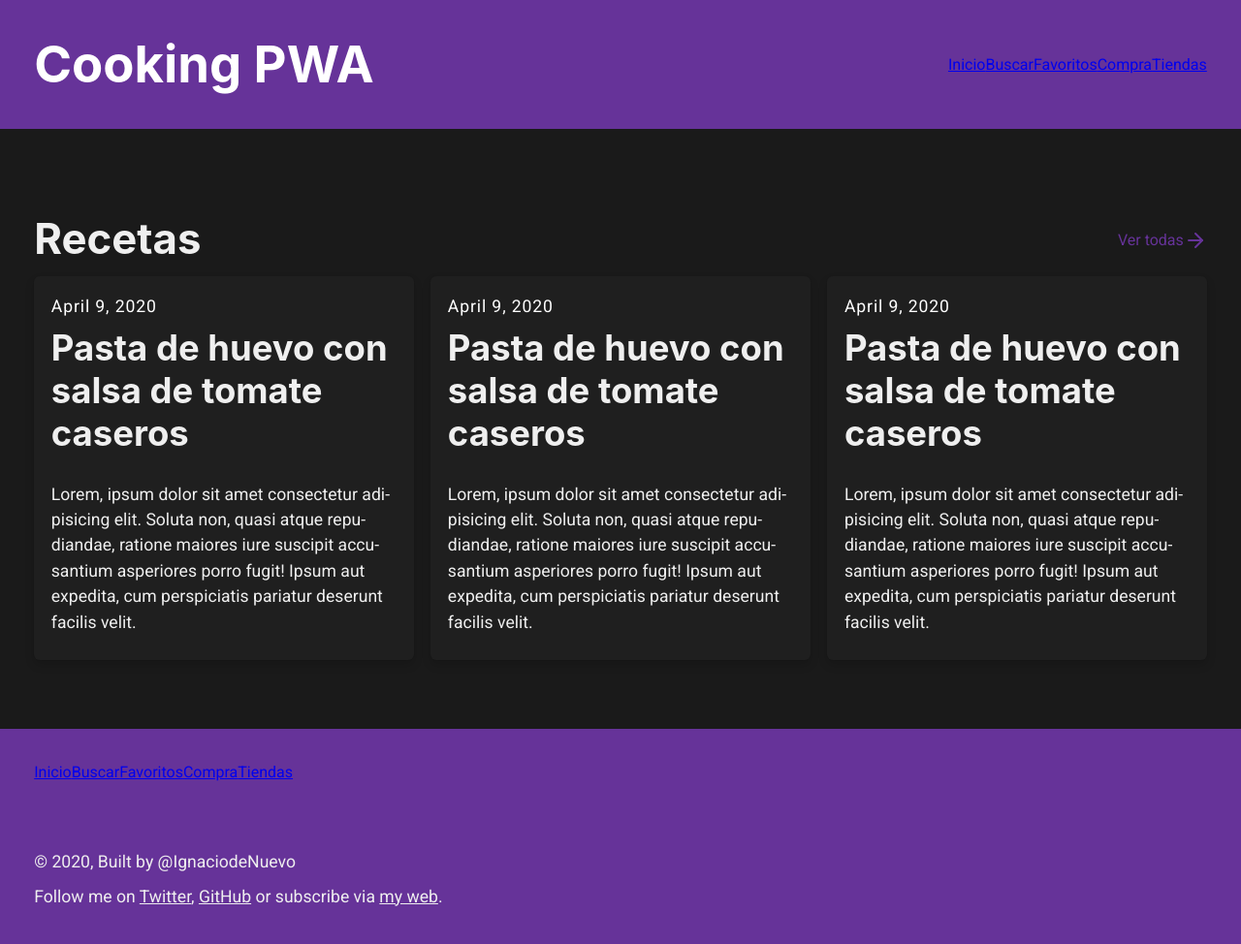
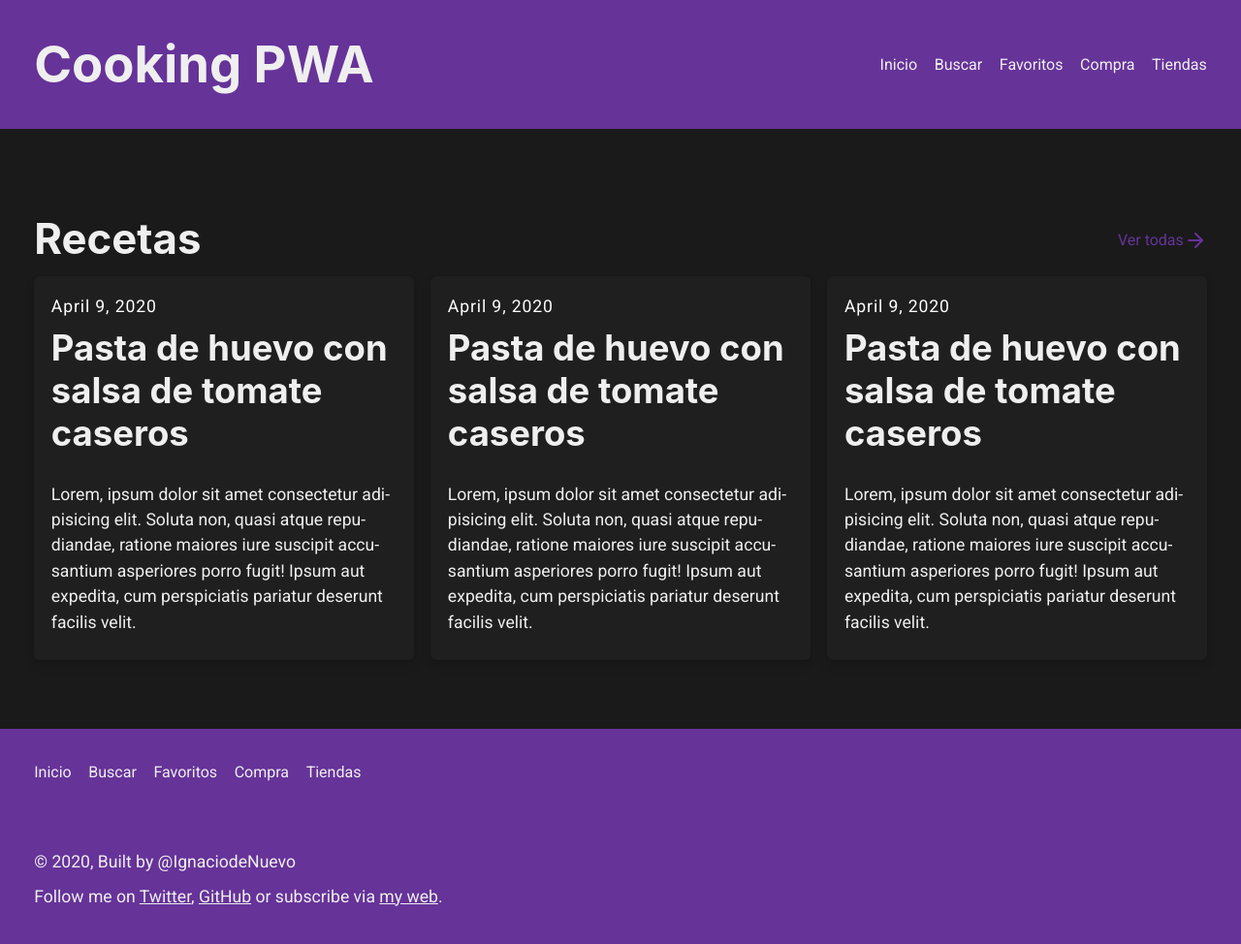
Before and after one commit to IgnaciodeNuevo/cooking, a Gatsby site: page / in a window 1280 px wide. Shown: the whole page at 97% size. Built offline with nearby package versions, Linux system fonts and the light colour scheme; Gatsby itself is replaced by a stand-in of ours; a web font is replaced by a local one.

Commit message:
Style gatsby Links

```diff
--- a/src/components/Header.js
+++ b/src/components/Header.js
@@ -4,13 +4,13 @@ import React from "react"
 import styled from "styled-components"
 
 const PageHeader = styled.header`
-  background: var( --color-brand-base);
-  color: var(--color-base-lightest);
-  margin-bottom: var(--space-m);
+    background: var( --color-brand-base);
+    color: var(--color-base-lightest);
+    margin-bottom: var(--space-m);
 `
 
 const H1 = styled.h1`
-  margin-bottom: 0;
+    margin-bottom: 0;
 `
 
 const Wrapper = styled.header`
@@ -22,18 +22,31 @@ const Wrapper = styled.header`
     align-items: center;
 `
 
+const StyledLink = styled(props => <Link {...props} />)`
+    color: var(--color-base-lightest);
+    text-decoration: none;
+
+    &:hover {
+        text-decoration: underline;
+    }
+
+    &:not(:last-of-type) {
+        margin-right: var(--space-m);
+    }
+`;
+
 const Header = ({ siteTitle }) => (
     <PageHeader>
         <Wrapper>
             <H1>
-                <Link to="/" style={{ color: `white`, textDecoration: `none`,}}>{siteTitle}</Link>
+                <StyledLink to="/">{siteTitle}</StyledLink>
             </H1>
             <aside>
-                <Link to="/">Inicio</Link>
-                <Link to="/search">Buscar</Link>
-                <Link to="/favorites">Favoritos</Link>
-                <Link to="/shoshoppinglist">Compra</Link>
-                <Link to="/shops">Tiendas</Link>
+                <StyledLink to="/">Inicio</StyledLink>
+                <StyledLink to="/search">Buscar</StyledLink>
+                <StyledLink to="/favorites">Favoritos</StyledLink>
+                <StyledLink to="/shoshoppinglist">Compra</StyledLink>
+                <StyledLink to="/shops">Tiendas</StyledLink>
             </aside>
         </Wrapper>
     </PageHeader>
--- a/src/components/Menu.js
+++ b/src/components/Menu.js
@@ -9,14 +9,27 @@ const PageMenu = styled.aside`
     color: var(--color-base-lightest);
 `
 
+const StyledLink = styled(props => <Link {...props} />)`
+    color: var(--color-base-lightest);
+    text-decoration: none;
+
+    &:hover {
+        text-decoration: underline;
+    }
+
+    &:not(:last-of-type) {
+        margin-right: var(--space-m);
+    }
+`;
+
 const Aside = () => (
   <PageMenu>
     <Wrapper>
-        <Link to="/">Inicio</Link>
-        <Link to="/search">Buscar</Link>
-        <Link to="/favorites">Favoritos</Link>
-        <Link to="/shoshoppinglist">Compra</Link>
-        <Link to="/shops">Tiendas</Link>
+        <StyledLink to="/">Inicio</StyledLink>
+        <StyledLink to="/search">Buscar</StyledLink>
+        <StyledLink to="/favorites">Favoritos</StyledLink>
+        <StyledLink to="/shoshoppinglist">Compra</StyledLink>
+        <StyledLink to="/shops">Tiendas</StyledLink>
     </Wrapper>
   </PageMenu>
 )
```
